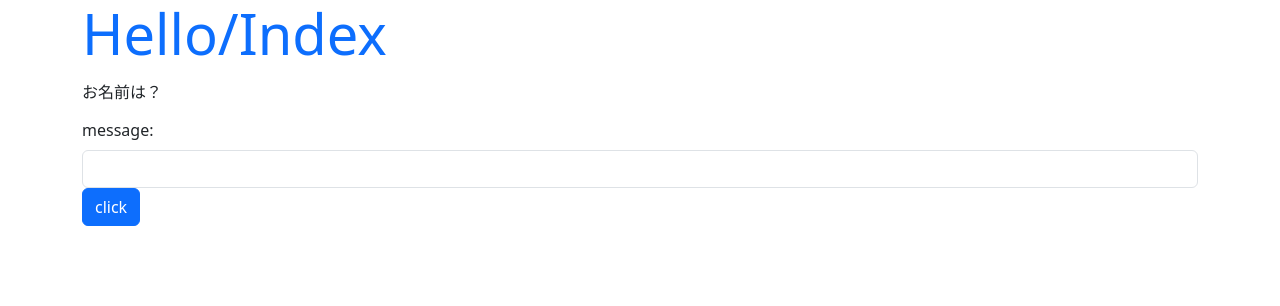
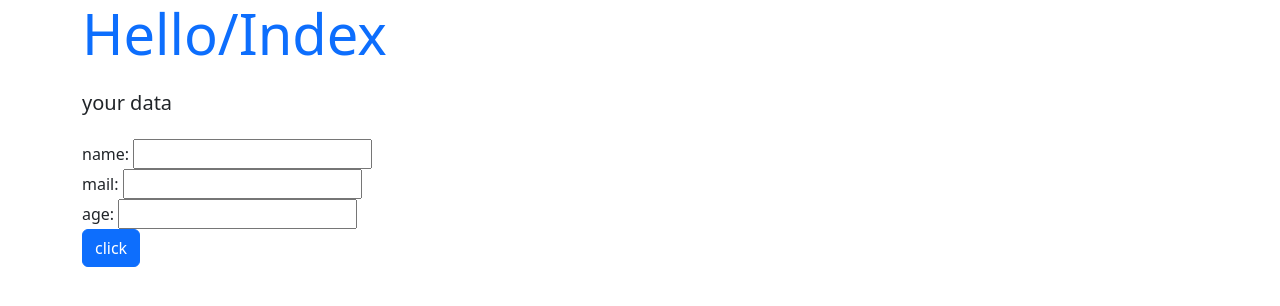
Before and after one commit to Madoyume/03_Django_App, a Django app: page /hello/ in a window 1280 px wide. Shown: the top 306 px of the page. Run offline with Django 5.2, Linux system fonts and the light colour scheme; some libraries are stand-ins or nearby versions.

Commit message:
2024.09.10 mado Formクラスの活用

```diff
--- /dev/null
+++ b/django_app/hello/forms.py
@@ -0,0 +1,6 @@
+from django import forms
+
+class HelloForm(forms.Form):
+    name = forms.CharField(label='name')
+    mail = forms.CharField(label='mail')
+    age = forms.IntegerField(label='age')
--- a/django_app/hello/templates/hello/index.html
+++ b/django_app/hello/templates/hello/index.html
@@ -12,11 +12,10 @@
     </head>
     <body class="container">
         <h1 class="display-4 text-primary">{{title}}</h1>
-        <p class="h6 my-3">{{msg}}</p>
-        <form action="{% url 'form' %}" method="post">
+        <p class="h5 my-4">{{message|safe}}</p>
+        <form action="{% url 'index' %}" method="post">
             {% csrf_token %}
-            <label for="msg" class="form-label">message:</label>
-            <input id="msg" type="text" name="msg" class="form-control">
+            {{ form }}
             <input type="submit" value="click" class="btn btn-primary">
         </form>
     </body>
--- a/django_app/hello/urls.py
+++ b/django_app/hello/urls.py
@@ -3,5 +3,4 @@ from . import views
 
 urlpatterns = [
     path('', views.index, name='index'),
-    path('form', views.form, name='form')
 ]
--- a/django_app/hello/views.py
+++ b/django_app/hello/views.py
@@ -1,17 +1,15 @@
 from django.shortcuts import render
-from django.http import HttpResponse
+from .forms import HelloForm
 
 def index(request):
     params = {
         'title':'Hello/Index',
-        'msg':'お名前は？',
+        'message':'your data',
+        'form':HelloForm(),
     }
+    if (request.method == 'POST'):
+        params['message'] = '名前:' + request.POST['name'] + \
+            '<br>メール:' + request.POST['mail'] + \
+            '<br>年齢:' + request.POST['age']
+        params['form'] = HelloForm(request.POST)
     return render(request, 'hello/index.html', params)
-
-def form(request):
-    msg = request.POST['msg']
-    params = {
-        'title':'Hello/Form',
-        'msg':f'こんにちは{msg}さん。'
-    }
-    return render(request, 'hello/index.html', params)
```
